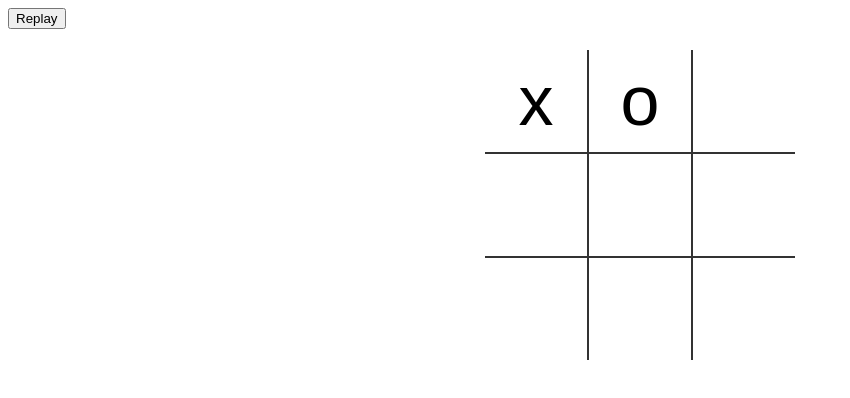
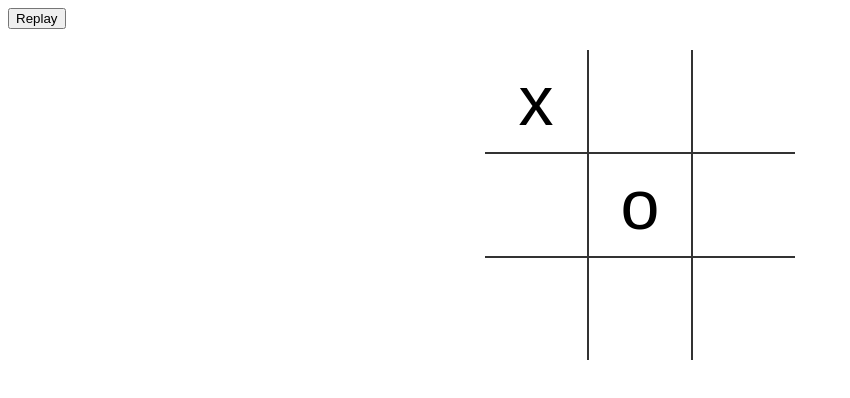
Before and after one commit to iamvigneshwars/tic-tac-toe-ai, a plain HTML site: page index.html in a window 1280 px wide. Both pictures are taken after a click on the element 536 px from the left and 101 px from the top of the page. Shown: the whole page, without its empty margins (0-850 px from the left). Drawn offline with Linux system fonts and the light colour scheme.

Commit message:
MiniMax implemented

```diff
--- a/static/css/styles.css
+++ b/static/css/styles.css
@@ -48,3 +48,11 @@ table tr td:last-child {
   font-size: 2em;
 
 }
+
+.x::after {
+  content: '❌';
+}
+
+.o::after {
+  content: '⭕';
+}
--- a/static/js/script.js
+++ b/static/js/script.js
@@ -36,6 +36,8 @@ function turnClick(square){
         let gameWon = checkWin(Board, huPlayer)
         if (gameWon) gameOver(gameWon);
         if (!gameWon && !checkTie()) turn(bestSpot(), aiPlayer);
+        gameWon = checkWin(Board, aiPlayer)
+        if (gameWon) gameOver(gameWon);
     }
 }
 
@@ -49,9 +51,6 @@ function emptySquares() {
     return Board.filter(s => typeof s == 'number');
 }
 
-function bestSpot() {
-    return emptySquares()[0];
-}
 
 function checkWin(board, player) {
 	let plays = board.reduce((a, e, i) =>
@@ -94,3 +93,57 @@ function declareWinner(who) {
     document.querySelector(".endgame .text").innerText= who;
 
 }
+
+
+function bestSpot() {
+    return minimax(Board, aiPlayer).index;
+}
+
+function minimax(state, player){
+    var availSpots = emptySquares(state);
+
+    if (checkWin(state, player)){
+        return {score: -10};
+    } else if (checkWin(state, aiPlayer)){
+        return {score: 10};
+    } else if (availSpots.length === 0) {
+        return {score : 0};
+    }
+
+    var moves = [];
+    for (var i= 0; i < availSpots.length; i++){
+        var move = {};
+        move.index = state[availSpots[i]];
+        state[availSpots[i]] = player;
+
+        if (player == aiPlayer) {
+            var result = minimax(state, huPlayer);
+            move.score = result.score;
+        } else {
+            var result = minimax(state, aiPlayer);
+            move.score = result.score;
+        }
+        state[availSpots[i]] = move.index;
+        moves.push(move);
+    }
+
+    var bestMove;
+    if (player === aiPlayer){
+        var bestScore = -10000;
+        for (var i = 0; i < moves.length; i++){
+            if (moves[i].score > bestScore){
+                bestScore = moves[i].score;
+                bestMove = i;
+            }
+        }
+    }else {
+        var bestScore= 10000;
+        for (var i =0; i < moves.length; i++){
+            if (moves[i].score < bestScore){
+                bestScore= moves[i].score;
+                bestMove =i;
+            }
+        }
+    }
+    return moves[bestMove];
+}
```
Also changed, not shown: index.html (+1 -1 lines).
